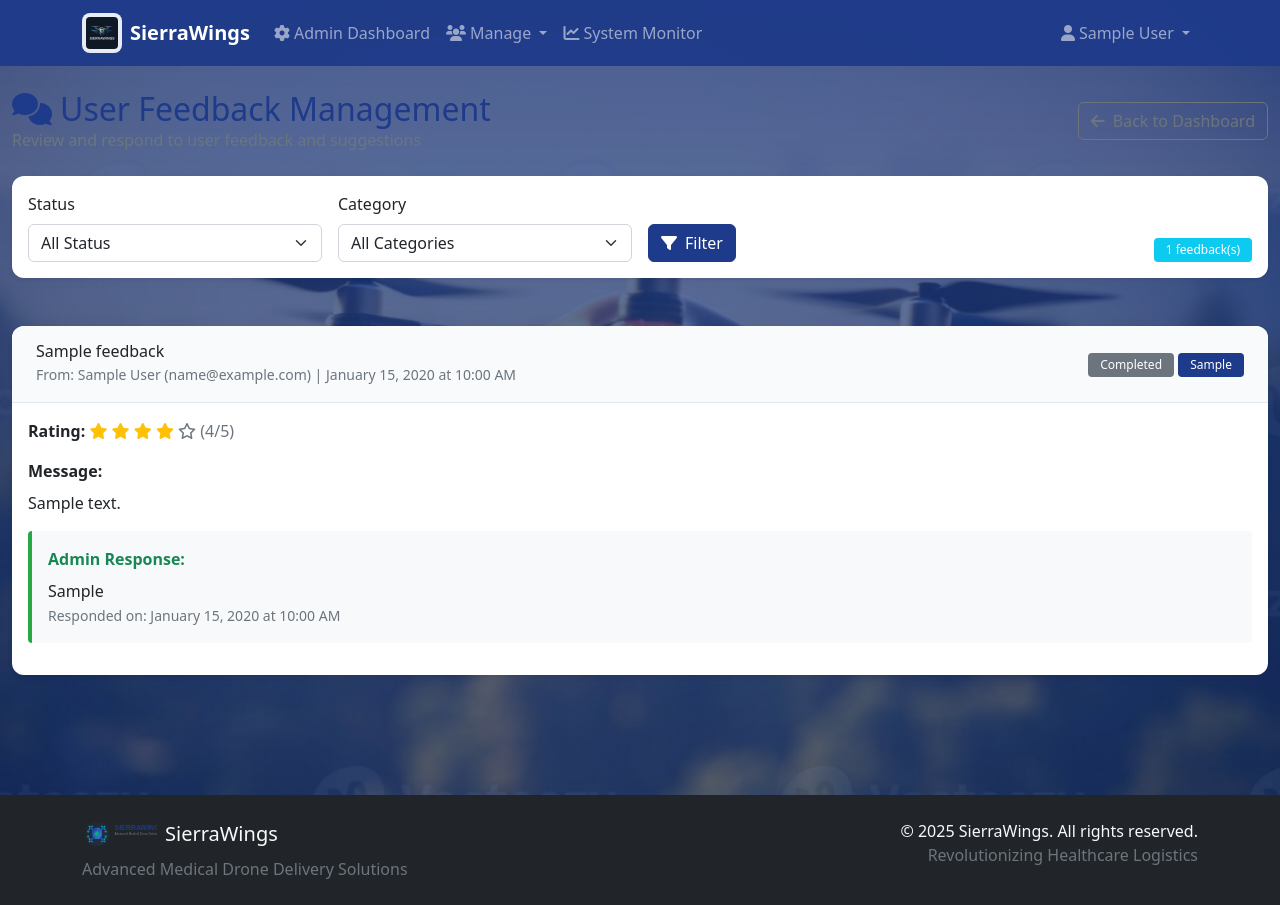
After one commit to Ramandhan04/SierraWings, a Flask app: page /admin/feedback in a window 1280 px wide. The commit adds this page. Run offline with Flask 3, Linux system fonts and the light colour scheme; a user stored in the database is signed in; tables that the repository leaves empty hold one stand-in row (values such as "Sample post"); some libraries are stand-ins or nearby versions.

Commit message:
Enhance user experience with feedback, settings, and payment features
Implements user feedback, account settings, payment integration, and template updates.

Replit-Commit-Author: Agent
Replit-Commit-Session-Id: 9cc6ab7a-fe5d-48d3-8ccf-c706ea943545
Replit-Commit-Screenshot-Url: https://storage.googleapis.com/screenshot-production-us-central1/a8c4bad2-10b7-4337-99c9-6de663f33ca2/3d8a4c32-e6b8-4aa4-85c0-99d82b2ed95f.jpg

```diff
--- a/templates/admin.html
+++ b/templates/admin.html
@@ -24,6 +24,9 @@
                     </a>
                     <a href="{{ url_for('admin.system_monitor') }}" class="btn btn-info me-2">
                         <i class="fas fa-chart-line me-2"></i>System Monitor
+                    </a>
+                    <a href="{{ url_for('feedback.admin_feedback') }}" class="btn btn-warning me-2">
+                        <i class="fas fa-comments me-2"></i>Manage Feedback
                     </a>
                     <button class="btn btn-success" onclick="refreshDashboard()">
                         <i class="fas fa-sync-alt me-2"></i>Refresh
--- /dev/null
+++ b/templates/admin_feedback.html
@@ -0,0 +1,171 @@
+{% extends "base.html" %}
+
+{% block title %}Manage Feedback - Admin Dashboard{% endblock %}
+
+{% block content %}
+<div class="container-fluid py-4">
+    <div class="row">
+        <div class="col-12">
+            <div class="d-flex justify-content-between align-items-center mb-4">
+                <div>
+                    <h2 class="text-primary mb-0">
+                        <i class="fas fa-comments me-2"></i>User Feedback Management
+                    </h2>
+                    <p class="text-muted mb-0">Review and respond to user feedback and suggestions</p>
+                </div>
+                <a href="{{ url_for('admin.dashboard') }}" class="btn btn-outline-secondary">
+                    <i class="fas fa-arrow-left me-2"></i>Back to Dashboard
+                </a>
+            </div>
+        </div>
+    </div>
+
+    <!-- Filters -->
+    <div class="row mb-4">
+        <div class="col-12">
+            <div class="card border-0 shadow-sm">
+                <div class="card-body">
+                    <form method="GET" class="row g-3">
+                        <div class="col-md-3">
+                            <label for="status" class="form-label">Status</label>
+                            <select class="form-select" id="status" name="status">
+                                <option value="all" {% if status_filter == 'all' %}selected{% endif %}>All Status</option>
+                                <option value="pending" {% if status_filter == 'pending' %}selected{% endif %}>Pending</option>
+                                <option value="reviewed" {% if status_filter == 'reviewed' %}selected{% endif %}>Reviewed</option>
+                                <option value="resolved" {% if status_filter == 'resolved' %}selected{% endif %}>Resolved</option>
+                            </select>
+                        </div>
+                        <div class="col-md-3">
+                            <label for="category" class="form-label">Category</label>
+                            <select class="form-select" id="category" name="category">
+                                <option value="all" {% if category_filter == 'all' %}selected{% endif %}>All Categories</option>
+                                <option value="general" {% if category_filter == 'general' %}selected{% endif %}>General</option>
+                                <option value="bug_report" {% if category_filter == 'bug_report' %}selected{% endif %}>Bug Report</option>
+                                <option value="feature_request" {% if category_filter == 'feature_request' %}selected{% endif %}>Feature Request</option>
+                                <option value="delivery_issue" {% if category_filter == 'delivery_issue' %}selected{% endif %}>Delivery Issue</option>
+                                <option value="payment_issue" {% if category_filter == 'payment_issue' %}selected{% endif %}>Payment Issue</option>
+                            </select>
+                        </div>
+                        <div class="col-md-3 d-flex align-items-end">
+                            <button type="submit" class="btn btn-primary">
+                                <i class="fas fa-filter me-2"></i>Filter
+                            </button>
+                        </div>
+                        <div class="col-md-3 d-flex align-items-end justify-content-end">
+                            <span class="badge bg-info">{{ feedbacks|length }} feedback(s)</span>
+                        </div>
+                    </form>
+                </div>
+            </div>
+        </div>
+    </div>
+
+    <!-- Feedback List -->
+    <div class="row">
+        {% for feedback in feedbacks %}
+        <div class="col-12 mb-4">
+            <div class="card border-0 shadow-sm">
+                <div class="card-header d-flex justify-content-between align-items-center">
+                    <div>
+                        <h6 class="mb-0">{{ feedback.subject }}</h6>
+                        <small class="text-muted">
+                            From: {{ feedback.user.full_name }} ({{ feedback.user.email }}) |
+                            {{ feedback.created_at.strftime('%B %d, %Y at %I:%M %p') }}
+                        </small>
+                    </div>
+                    <div>
+                        <span class="badge bg-{{ 'success' if feedback.status == 'resolved' else 'warning' if feedback.status == 'reviewed' else 'secondary' }}">
+                            {{ feedback.status.title() }}
+                        </span>
+                        <span class="badge bg-primary">{{ feedback.category.replace('_', ' ').title() }}</span>
+                    </div>
+                </div>
+
+                <div class="card-body">
+                    <!-- Rating -->
+                    <div class="mb-3">
+                        <strong>Rating:</strong>
+                        {% for i in range(feedback.rating) %}
+                            <i class="fas fa-star text-warning"></i>
+                        {% endfor %}
+                        {% for i in range(5 - feedback.rating) %}
+                            <i class="far fa-star text-muted"></i>
+                        {% endfor %}
+                        <span class="text-muted">({{ feedback.rating }}/5)</span>
+                    </div>
+
+                    <!-- Message -->
+                    <div class="mb-3">
+                        <strong>Message:</strong>
+                        <p class="mt-2">{{ feedback.message }}</p>
+                    </div>
+
+                    <!-- Admin Response -->
+                    {% if feedback.admin_response %}
+                    <div class="admin-response bg-light p-3 rounded mb-3">
+                        <strong class="text-success">Admin Response:</strong>
+                        <p class="mt-2 mb-0">{{ feedback.admin_response }}</p>
+                        <small class="text-muted">Responded on: {{ feedback.updated_at.strftime('%B %d, %Y at %I:%M %p') }}</small>
+                    </div>
+                    {% endif %}
+
+                    <!-- Response Form -->
+                    {% if not feedback.admin_response or feedback.status == 'pending' %}
+                    <div class="response-form">
+                        <form method="POST" action="{{ url_for('feedback.respond_to_feedback', feedback_id=feedback.id) }}">
+                            <div class="row">
+                                <div class="col-md-8 mb-3">
+                                    <label for="response-{{ feedback.id }}" class="form-label">Admin Response</label>
+                                    <textarea class="form-control" id="response-{{ feedback.id }}" name="response" rows="3"
+                                              placeholder="Write your response to the user...">{{ feedback.admin_response or '' }}</textarea>
+                                </div>
+                                <div class="col-md-4 mb-3">
+                                    <label for="status-{{ feedback.id }}" class="form-label">Update Status</label>
+                                    <select class="form-select" id="status-{{ feedback.id }}" name="status">
+                                        <option value="reviewed" {% if feedback.status == 'reviewed' %}selected{% endif %}>Reviewed</option>
+                                        <option value="resolved" {% if feedback.status == 'resolved' %}selected{% endif %}>Resolved</option>
+                                    </select>
+                                </div>
+                            </div>
+                            <button type="submit" class="btn btn-success">
+                                <i class="fas fa-reply me-2"></i>Send Response
+                            </button>
+                        </form>
+                    </div>
+                    {% endif %}
+                </div>
+            </div>
+        </div>
+        {% endfor %}
+
+        {% if not feedbacks %}
+        <div class="col-12">
+            <div class="text-center py-5">
+                <i class="fas fa-comments fa-3x text-muted mb-3"></i>
+                <h4 class="text-muted">No Feedback Found</h4>
+                <p class="text-muted">No feedback matches your current filters.</p>
+            </div>
+        </div>
+        {% endif %}
+    </div>
+</div>
+
+<style>
+.admin-response {
+    border-left: 4px solid #28a745;
+}
+
+.response-form {
+    border-top: 1px solid #dee2e6;
+    padding-top: 1rem;
+}
+
+.card {
+    transition: transform 0.2s ease;
+}
+
+.card:hover {
+    transform: translateY(-1px);
+}
+</style>
+{% endblock %}
--- a/views/feedback.py
+++ b/views/feedback.py
@@ -104,5 +104,3 @@ def respond_to_feedback(feedback_id):
         flash('Please provide a response.', 'error')
 
     return redirect(url_for('feedback.admin_feedback'))
-
-# This will be handled by the main app initialization
--- a/views/patient.py
+++ b/views/patient.py
@@ -68,13 +68,15 @@ def request_delivery():
             delivery_address=delivery_address,
             priority=priority,
             special_instructions=special_instructions or None,
-            status='pending'
+            status='pending',
+            payment_status='pending'
         )
 
         db.session.add(mission)
         db.session.commit()
 
-        flash('Delivery request submitted successfully! You will be notified when a clinic accepts your request.', 'success')
+        flash('Delivery request created successfully! Please complete payment to proceed with your medical delivery.', 'success')
+        return redirect(url_for('payment.select_payment', mission_id=mission.id))
 
     except Exception as e:
         db.session.rollback()
```
Also changed, not shown: templates/my_feedback.html (added, +122 -0 lines), templates/settings.html (added, +222 -0 lines).
